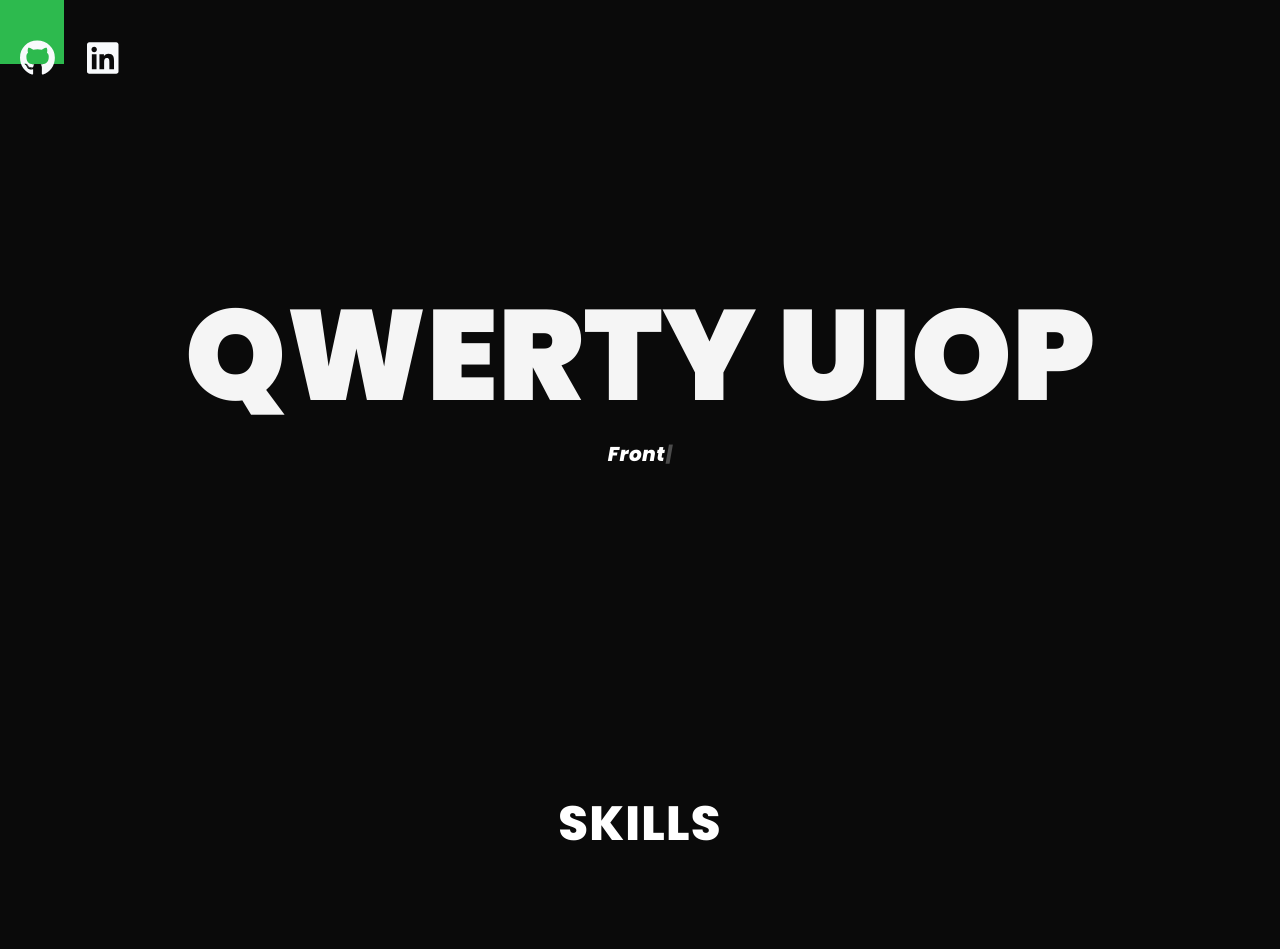
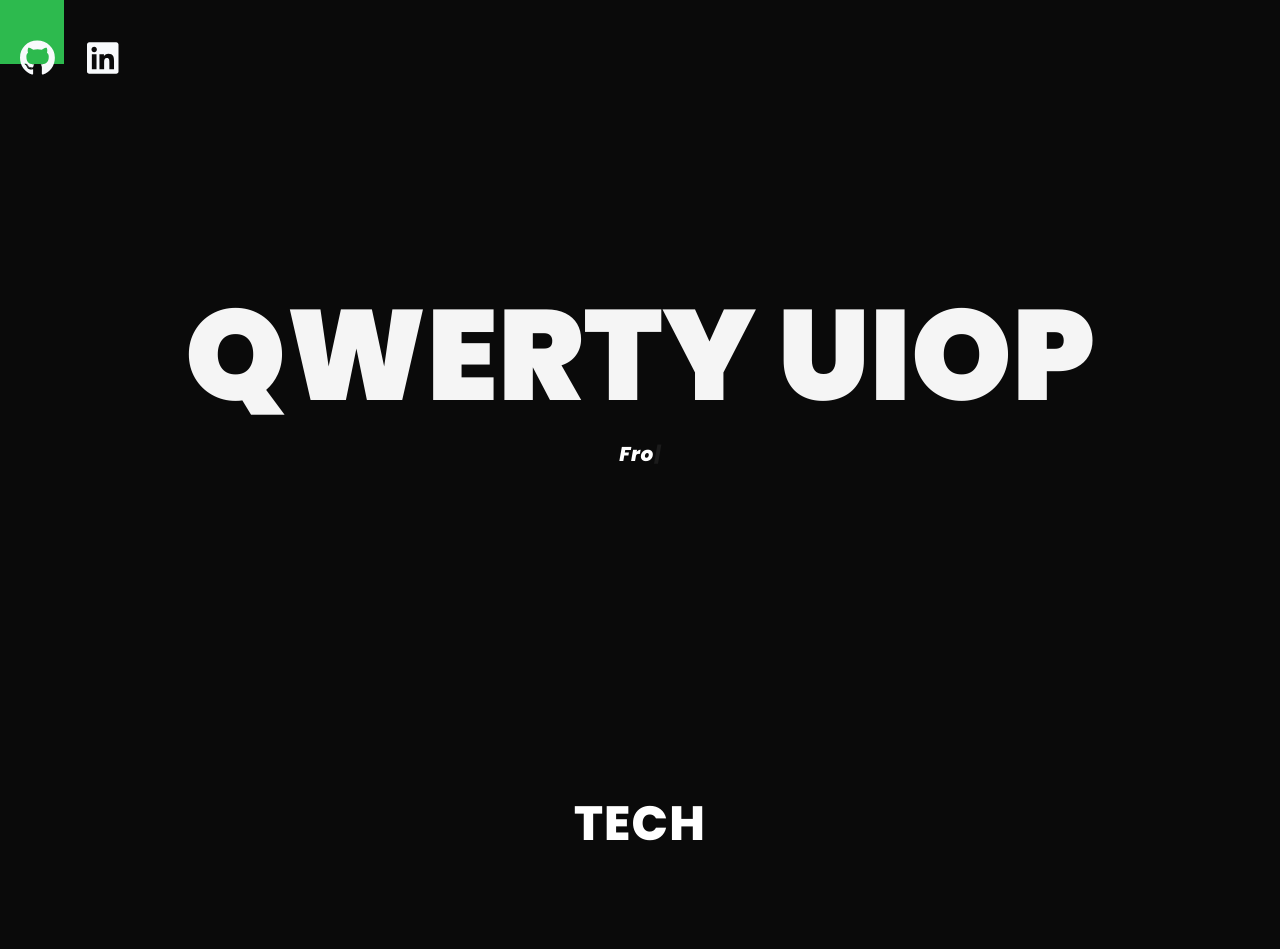
Before and after one commit to jjustinlovell/personalwebsite, a React (Vite) app: page / in a window 1280 px wide. Shown: the top 949 px of the page. Built offline with nearby package versions, Linux system fonts and the light colour scheme.

Commit message:
setting up project ui

```diff
--- a/src/App.jsx
+++ b/src/App.jsx
@@ -1,6 +1,7 @@
 import GridBackGround from "./components/GridBackGround";
 import Content from "./ui/Content";
 import Main from "./ui/Main";
+import Projects from "./ui/Projects";
 import Socials from "./ui/Socials";
 
 function App() {
@@ -9,6 +10,7 @@ function App() {
       <Socials/>
       <Main />
       <Content/>
+      <Projects/>
     </>
   );
 }
--- a/src/components/Status.jsx
+++ b/src/components/Status.jsx
@@ -11,5 +11,6 @@ export default function Status() {
     >
       <TypeWriter />
     </motion.div>
+
   );
 }
--- a/src/ui/Content.jsx
+++ b/src/ui/Content.jsx
@@ -15,7 +15,7 @@ export default function Content() {
       <GridBackGround />
       <div className="absolute inset-0 z-10 text-center uppercase pointer-events-none">
         <h1 className="text-2xl font-extrabold tracking-wide text-white md:text-5xl lg:text-5xl">
-          SKILLS
+          TECH
         </h1>
         <div className="flex flex-wrap justify-center w-2/3 mx-auto mt-24 gap-28">
           <motion.div
--- /dev/null
+++ b/src/ui/Projects.jsx
@@ -0,0 +1,10 @@
+import GridBackGround from "../components/GridBackGround";
+
+
+export default function Projects() {
+  return (
+    <section className="relative w-full font-poppins">
+      <GridBackGround/>
+    </section>
+  )
+}
```
